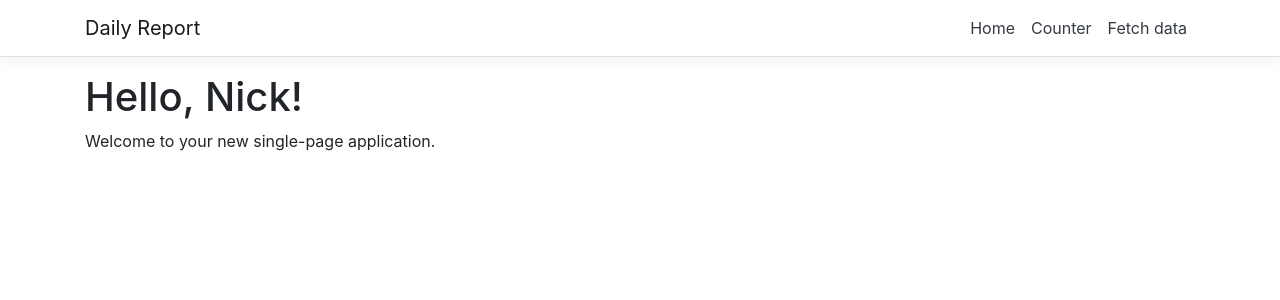
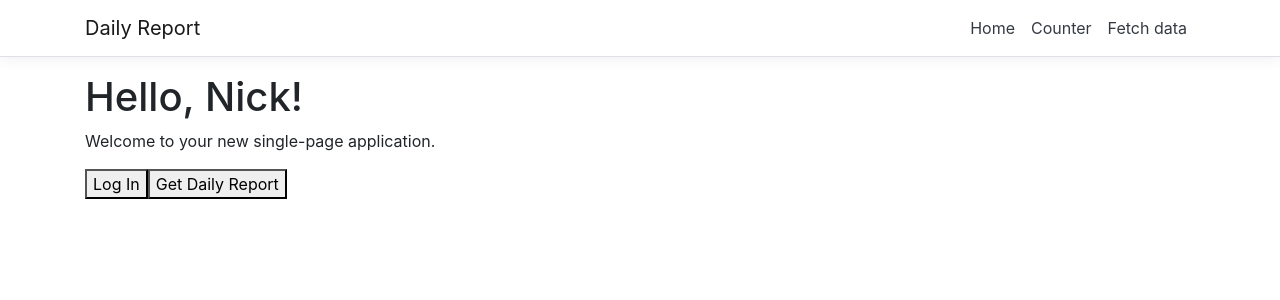
Before and after one commit to nch66862/TimeularDailyReport, a React (Create React App) app in the folder ClientApp/: page / in a window 1280 px wide. Shown: the top 300 px of the page. Built offline with nearby package versions, Linux system fonts and the light colour scheme; no server answers.

Commit message:
updated the app to log in with a button, then ask for daily report data. It currently returns as JSON for a hard coded date

```diff
--- a/ClientApp/src/components/Home.js
+++ b/ClientApp/src/components/Home.js
@@ -1,4 +1,4 @@
-import React, { useContext, useEffect } from 'react';
+import React, { useContext, useState } from 'react';
 import { TimeularContext } from './TimeularProvider';
 
 export const Home = () => {
@@ -7,19 +7,21 @@ export const Home = () => {
     apiKey: "MTMxNjA5XzE1NWFmOWJkNzMwZjQyZmJhOWFkNGUyM2I1YjZmYTZm",
     apiSecret: "MjNkNWEyMGI3MDQ5NDQ5YWE2NDRlZmIwMDAyYTE2MTU="
   }
+  const { getAPIToken, token, getDailyReport } = useContext(TimeularContext)
+  const [logInDisabled, setLogInDisabled] = useState(false)
 
-  const { getAPIToken, token } = useContext(TimeularContext)
-
-  useEffect(() => {
+  const HandleLogin = () => {
+    setLogInDisabled(true)
     getAPIToken(loginCredentials)
-    // eslint-disable-next-line
-  }, [])
+  }
 
   return (
     <div>
       <h1>Hello, Nick!</h1>
       <p>Welcome to your new single-page application.</p>
       <p>{token?.token}</p>
+      <button disabled={logInDisabled} onClick={HandleLogin}>Log In</button>
+      <button onClick={getDailyReport}>Get Daily Report</button>
     </div>
   )
 }
--- a/ClientApp/src/components/TimeularProvider.js
+++ b/ClientApp/src/components/TimeularProvider.js
@@ -17,8 +17,23 @@ export const TimeularProvider = (props) => {
         .then(res => setToken(res))
         // "Authorization": `Token ${localStorage.getItem("priority_user_token")}`
     }
+
+    const getDailyReport = (keyAndSecret) => {
+        //const todaysDate = new Date().toISOString().slice(0, 10)
+        const todaysDate = "2021-10-29"
+        return fetch(`https://api.timeular.com/api/v3/time-entries/${todaysDate}T00:00:00.000/${todaysDate}T23:59:59.999`, {
+            method: "GET",
+            headers: {
+                "Content-Type": "application/json",
+                "Authorization": `Bearer ${token.token}`,
+            },
+        })
+        .then(res => res.json())
+        .then(res => setToken(res))
+        // "Authorization": `Token ${localStorage.getItem("priority_user_token")}`
+    }
     return (
-        <TimeularContext.Provider value={{ getAPIToken, token }}>
+        <TimeularContext.Provider value={{ getAPIToken, token, getDailyReport }}>
             {props.children}
         </TimeularContext.Provider>
     )
```
